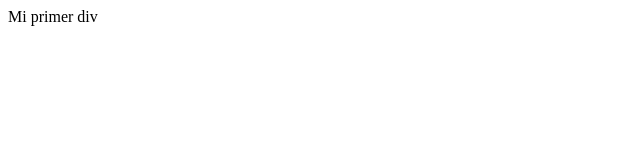
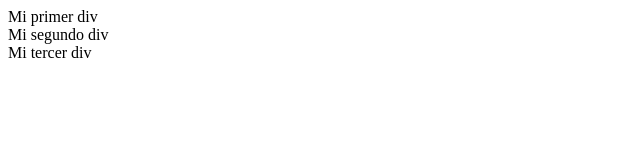
Before and after one commit to Saitama456/clase_practica, a plain HTML site: page index.html in a window 1280 px wide. Shown: the whole page, without its empty margins (0-640 px from the left). Drawn offline with Linux system fonts and the light colour scheme.

Commit message:
second commit

```diff
--- a/index.html
+++ b/index.html
@@ -5,5 +5,7 @@
 </head>
 <body>
     <div>Mi primer div</div>
+    <div>Mi segundo div</div>
+    <div>Mi tercer div</div>
 </body>
 </html>
```
